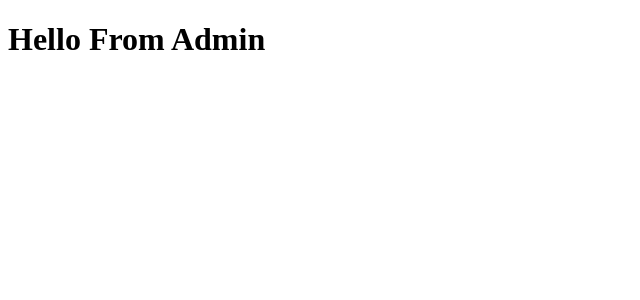
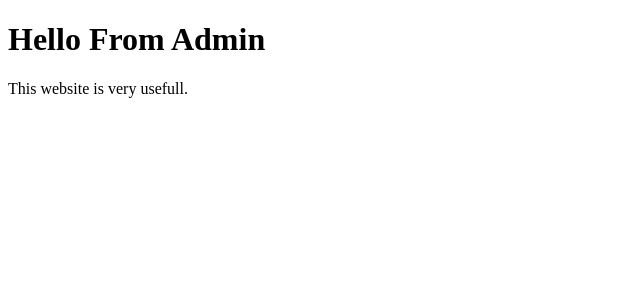
Before and after one commit to Arsl5461/HMS-Batch1, a React (Create React App) app in the folder admin/: page / in a window 1280 px wide. Shown: the top 300 px of the page, without its empty margins (0-640 px from the left). Built offline with nearby package versions, Linux system fonts and the light colour scheme.

Commit message:
App update

```diff
--- a/admin/src/App.js
+++ b/admin/src/App.js
@@ -2,6 +2,7 @@ function App() {
   return (
    <>
    <h1>Hello From Admin</h1>
+   <p>This website is very usefull.</p>
    </>
   );
 }
```
